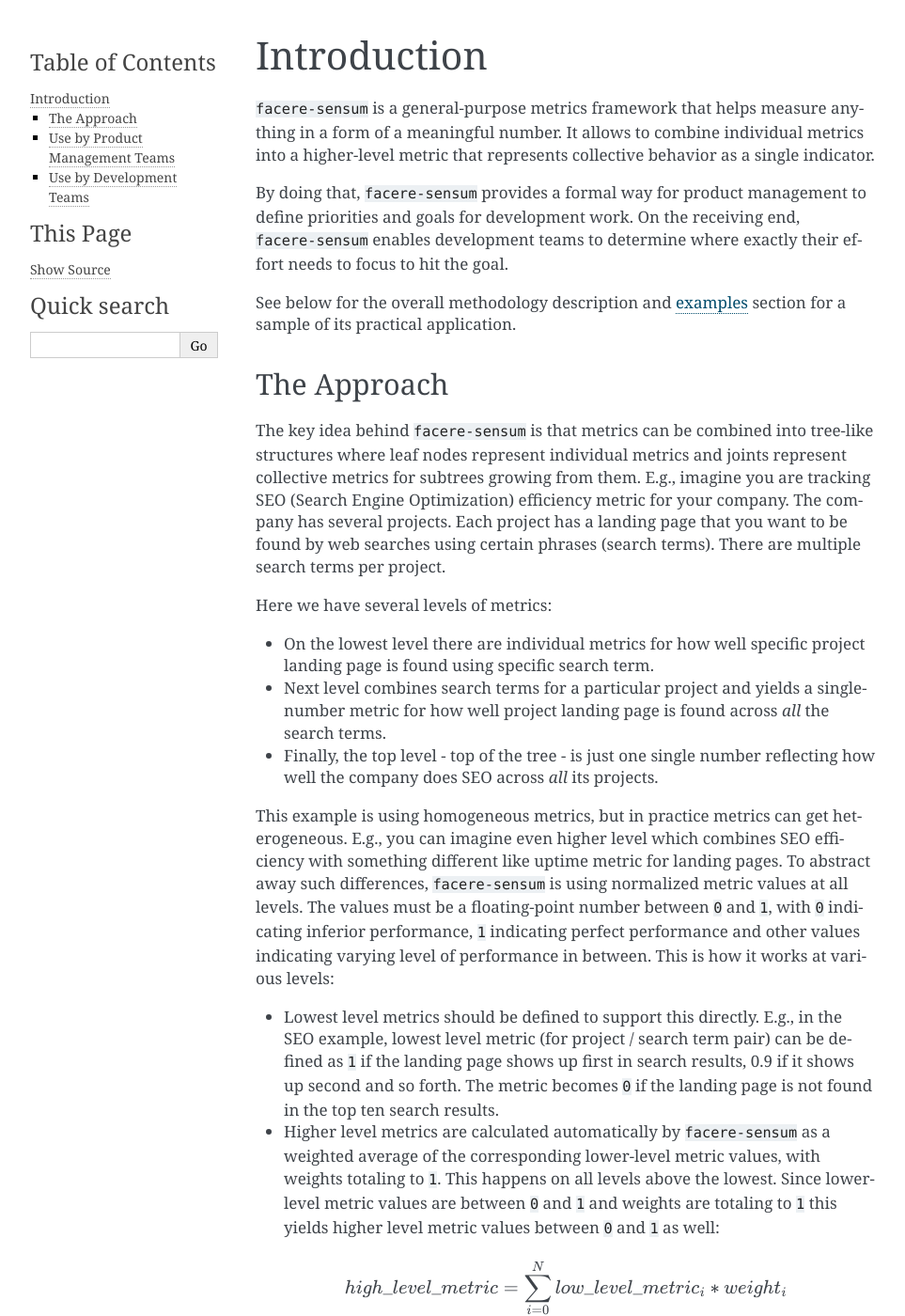
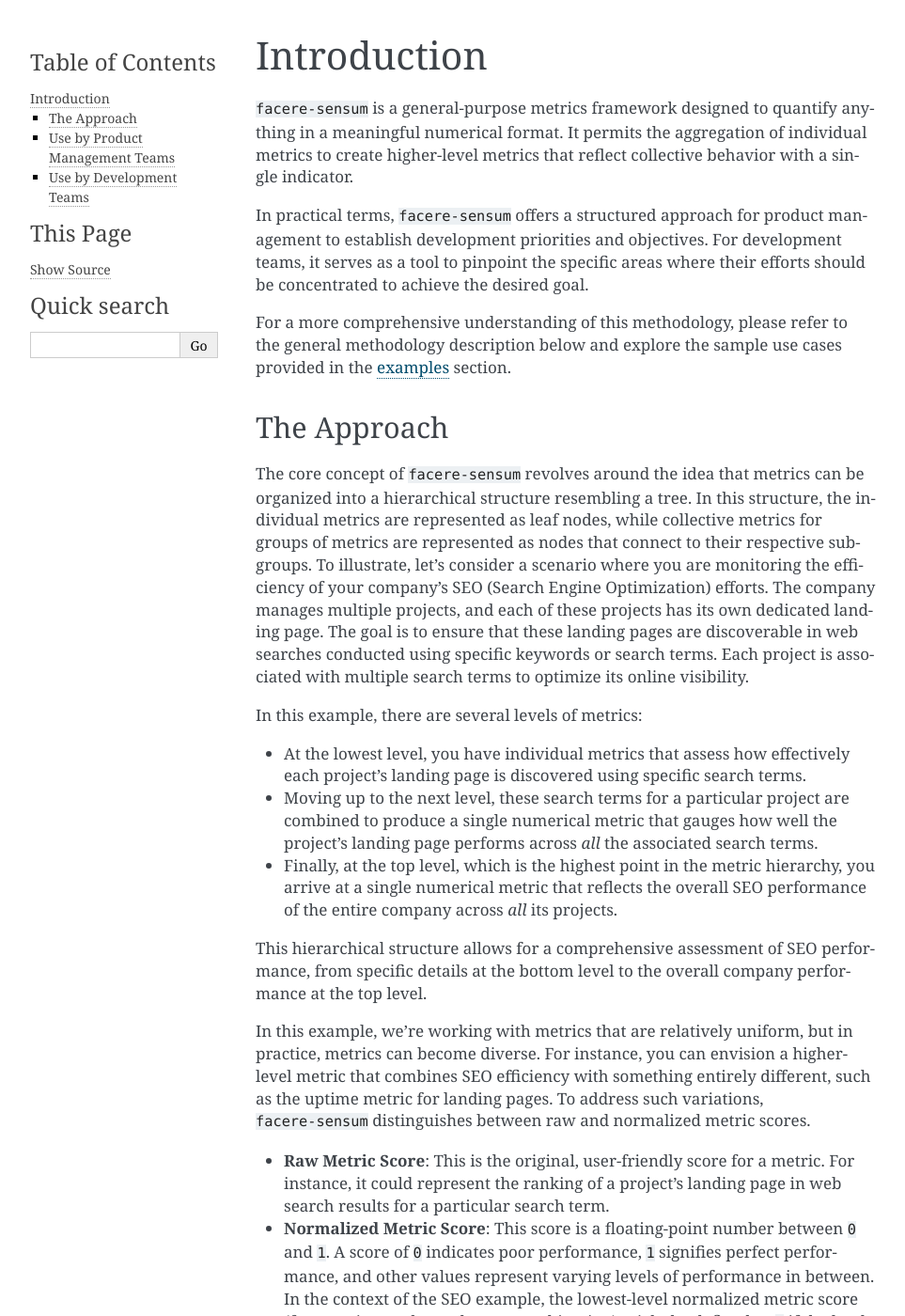
Before and after one commit to lunarserge/facere-sensum, a Sphinx documentation site: the page built from doc/intro.rst, in a window 1280 px wide and 1400 px high. Shown: the whole window at 94% size, without its empty margins (148-1111 px from the left). Built offline with Sphinx 7.4.7, drawn with Linux system fonts in a browser that asks for light colours; some of the changed text lies outside the part shown.

Commit message:
Introduction doc chapter rewrite with ChatGPT (#36)

```diff
--- a/doc/intro.rst
+++ b/doc/intro.rst
@@ -2,11 +2,11 @@
 Introduction
 ############
 
-``facere-sensum`` is a general-purpose metrics framework that helps measure anything in a form of a meaningful number. It allows to combine individual metrics into a higher-level metric that represents collective behavior as a single indicator.
+``facere-sensum`` is a general-purpose metrics framework designed to quantify anything in a meaningful numerical format. It permits the aggregation of individual metrics to create higher-level metrics that reflect collective behavior with a single indicator.
 
-By doing that, ``facere-sensum`` provides a formal way for product management to define priorities and goals for development work. On the receiving end, ``facere-sensum`` enables development teams to determine where exactly their effort needs to focus to hit the goal.
+In practical terms, ``facere-sensum`` offers a structured approach for product management to establish development priorities and objectives. For development teams, it serves as a tool to pinpoint the specific areas where their efforts should be concentrated to achieve the desired goal.
 
-See below for the overall methodology description and :doc:`examples <examples>` section for a sample of its practical application.
+For a more comprehensive understanding of this methodology, please refer to the general methodology description below and explore the sample use cases provided in the :doc:`examples <examples>` section.
 
 .. _the-approach:
 
@@ -14,18 +14,25 @@ See below for the overall methodology description and :doc:`examples <examples>`
 The Approach
 ************
 
-The key idea behind ``facere-sensum`` is that metrics can be combined into tree-like structures where leaf nodes represent individual metrics and joints represent collective metrics for subtrees growing from them. E.g., imagine you are tracking SEO (Search Engine Optimization) efficiency metric for your company. The company has several projects. Each project has a landing page that you want to be found by web searches using certain phrases (search terms). There are multiple search terms per project.
+The core concept of ``facere-sensum`` revolves around the idea that metrics can be organized into a hierarchical structure resembling a tree. In this structure, the individual metrics are represented as leaf nodes, while collective metrics for groups of metrics are represented as nodes that connect to their respective subgroups. To illustrate, let's consider a scenario where you are monitoring the efficiency of your company's SEO (Search Engine Optimization) efforts. The company manages multiple projects, and each of these projects has its own dedicated landing page. The goal is to ensure that these landing pages are discoverable in web searches conducted using specific keywords or search terms. Each project is associated with multiple search terms to optimize its online visibility.
 
-Here we have several levels of metrics:
+In this example, there are several levels of metrics:
 
-* On the lowest level there are individual metrics for how well specific project landing page is found using specific search term.
-* Next level combines search terms for a particular project and yields a single-number metric for how well project landing page is found across *all* the search terms.
-* Finally, the top level - top of the tree - is just one single number reflecting how well the company does SEO across *all* its projects.
+* At the lowest level, you have individual metrics that assess how effectively each project's landing page is discovered using specific search terms.
+* Moving up to the next level, these search terms for a particular project are combined to produce a single numerical metric that gauges how well the project's landing page performs across *all* the associated search terms.
+* Finally, at the top level, which is the highest point in the metric hierarchy, you arrive at a single numerical metric that reflects the overall SEO performance of the entire company across *all* its projects.
 
-This example is using homogeneous metrics, but in practice metrics can get heterogeneous. E.g., you can imagine even higher level which combines SEO efficiency with something different like uptime metric for landing pages. To abstract away such differences, ``facere-sensum`` is using normalized metric values at all levels. The values must be a floating-point number between ``0`` and ``1``, with ``0`` indicating inferior performance, ``1`` indicating perfect performance and other values indicating varying level of performance in between. This is how it works at various levels:
+This hierarchical structure allows for a comprehensive assessment of SEO performance, from specific details at the bottom level to the overall company performance at the top level.
 
-* Lowest level metrics should be defined to support this directly. E.g., in the SEO example, lowest level metric (for project / search term pair) can be defined as ``1`` if the landing page shows up first in search results, 0.9 if it shows up second and so forth. The metric becomes ``0`` if the landing page is not found in the top ten search results.
-* Higher level metrics are calculated automatically by ``facere-sensum`` as a weighted average of the corresponding lower-level metric values, with weights totaling to ``1``. This happens on all levels above the lowest. Since lower-level metric values are between ``0`` and ``1`` and weights are totaling to ``1`` this yields higher level metric values between ``0`` and ``1`` as well:
+In this example, we're working with metrics that are relatively uniform, but in practice, metrics can become diverse. For instance, you can envision a higher-level metric that combines SEO efficiency with something entirely different, such as the uptime metric for landing pages. To address such variations, ``facere-sensum`` distinguishes between raw and normalized metric scores.
+
+* **Raw Metric Score**: This is the original, user-friendly score for a metric. For instance, it could represent the ranking of a project's landing page in web search results for a particular search term.
+* **Normalized Metric Score**: This score is a floating-point number between ``0`` and ``1``. A score of ``0`` indicates poor performance, ``1`` signifies perfect performance, and other values represent varying levels of performance in between. In the context of the SEO example, the lowest-level normalized metric score (for a project and search term combination) might be defined as ``1`` if the landing page appears first in search results, ``0.9`` if it's second, and so on. The metric score becomes ``0`` if the landing page doesn't appear in the top ten search results. This normalization process allows for consistent and comparable evaluation of metrics, even when they originate from different domains.
+
+Here's how the system operates at different levels:
+
+* At the lowest level, metrics should be defined to directly support both raw and normalized scores. ``facere-sensum`` offers an expanding collection of predefined lowest level metrics, and you can also create your own custom ones by referring to the :ref:`instructions for bringing your own metric <bringing-your-own-metric>`.
+* At higher metric levels, raw and normalized scores maintain the same value. These scores are automatically calculated by ``facere-sensum`` as a weighted average of the corresponding lower-level normalized metric scores with weights adding up to a total of ``1``. This calculation occurs at all levels above the lowest. Given that lower-level metric normalized scores fall within the range of ``0`` to ``1``, and the weights sum to ``1``, this process results in higher-level metric scores also falling within the range of ``0`` to ``1``:
 
 .. math::
 
@@ -33,36 +40,27 @@ This example is using homogeneous metrics, but in practice metrics can get heter
 
    \sum_{i=0}^{N}weight_i = 1
 
-While not a strict requirement, it is helpful to define lowest-level metrics such that 'successful' metric value is around ``0.5`` with higher values indicating performing above the business goal and lower values indicating performing below the business goal. If lowest-level metrics defined in this way then metrics on all levels can be used not only as a number that has relative value over time, but also as an indicator of being successful or not on an appropriate level.
+Although it's not an absolute requirement, it is advantageous to define lowest-level metrics in a manner where a 'successful' normalized metric score hovers around ``0.5``. Higher normalized scores should indicate that performance exceeds the business goal, while lower normalized scores should suggest that performance falls short of the business goal. When lowest-level metrics are defined in this way, metrics at all levels can serve not only as numerical data with relative scores over time but also as indicators of success or failure at the appropriate level.
 
-SEO efficiency metric is used here for illustrative purpose. In general, any kind of metrics can fit with this approach.
+For illustration, we've used the SEO efficiency metric, but in practice, this approach can be applied to various types of metrics.
 
 *******************************
 Use by Product Management Teams
 *******************************
 
-Product management teams would use ``facere-sensum`` to:
+Product management teams harness ``facere-sensum`` for several key purposes:
 
-* Specify hierarchy of metrics.
-* Define normalized lowest-level metrics.
-* Define weights for calculating higher-level metrics.
-* Set goals for metrics at the appropriate level.
-
-While metric weights on a particular level should total to ``1``, specifying different relative weights would indicate that some metrics are more important than others to the overall success (more important metrics receive bigger weights).
-
-The goals can be set on any metric level, but it gets more interesting on higher levels since this gives development teams flexibility in deciding how to achieve it. E.g., in SEO example product management can specify goals for each combination of project / search term. But that would be micromanagement. It is better to set goals for higher-level metrics like SEO efficiency for a product across search terms or even one goal for overall SEO across products - and leave it to development to decide how to hit the goal.
+* **Hierarchy of Metrics**: They use the framework to establish a structured hierarchy of metrics, defining the relationships between different metrics at various levels.
+* **Lowest-Level Metrics**: Product management teams define both raw and normalized scoring for lowest-level metrics.
+* **Weight Allocation**: They specify the weights used in calculating higher-level metrics. While lower-level metric weights on a particular level should sum to ``1``, specifying different relative weights would indicate that some metrics are more important than others to the overall success (more important metrics receive bigger weights).
+* **Metric Goals**: Setting specific metric goals is another important aspect. While these goals can be set at any metric level, it becomes particularly interesting when established at higher levels. For instance, in the context of an SEO example, product management can define goals for each combination of project and search term. However, this approach may lead to micromanagement. A more effective strategy is to set goals for higher-level metrics, such as SEO efficiency for a product across search terms or even a single goal for overall SEO performance across all products. This approach empowers development teams to determine the most efficient strategies to achieve these goals.
 
 ************************
 Use by Development Teams
 ************************
 
-Development teams would use ``facere-sensum`` to:
+Development teams utilize ``facere-sensum`` for three primary purposes:
 
-* Understand if the goal is achievable.
-* Define focus areas and track execution.
-
-After the full parenthesis expansion, higher-level metric calculation on any level comes down to a sum of the lowest-level metrics with weights. For each of the lowest-level metrics the development team can assess how much it can be realistically improved. And then using weights and the full equation they can see if the higher-level goal will be achieved assuming such improvements in the lowest-level metrics.
-
-After negotiating the achievable goal with the product management, development team can determine specific focus areas. While improving each metric to the limit is the best if your team has infinite resources, in practice it is typically not needed if the overall goal was set reasonably. In this case the development team has the flexibility to decide which of the lower-level metrics should be improved and how much so that the overall goal is achieved. They will make this determination using ROI (return on investment) analysis. Typically, it is a good idea to look at lowest-level metrics that are easiest to improve while having bigger weight in the overall equation.
-
-Once the development team has a plan like this, they can use ``facere-sensum`` to automatically update higher-level metrics to track the progress.
+* **Assess Goal Feasibility**: They employ the framework to evaluate whether the established goals are realistically attainable. This evaluation may involve breaking down the tree of higher-level metrics all the way into a sum of weighted lowest-level metrics. The development team examines the potential for practical improvements in each lowest-level metric. By applying weights and the full equation, they can determine if the higher-level goal can be reached, assuming these improvements in the lowest-level metrics.
+* **Focus Area Definition**: Following negotiations with the product management to establish achievable goals, the development team identifies specific focus areas. While striving to maximize improvement in every metric would be ideal under unlimited resources, it's generally unnecessary in practice when goals are reasonably set. In such scenarios, the development team has the flexibility to decide which lower-level metrics should be enhanced and to what extent, ensuring that the overall goal is met. They make these decisions using ROI (return on investment) analysis. Typically, it is advisable to prioritize the lowest-level metrics that are both easier to improve and carry a greater weight in the overall equation.
+* **Execution Tracking and Communication**: Once the development team has formulated a plan based on these principles, they can use ``facere-sensum`` to automatically update higher-level metrics. This functionality facilitates tracking and monitoring progress, enabling the team to communicate their progress back to the product management.
```
